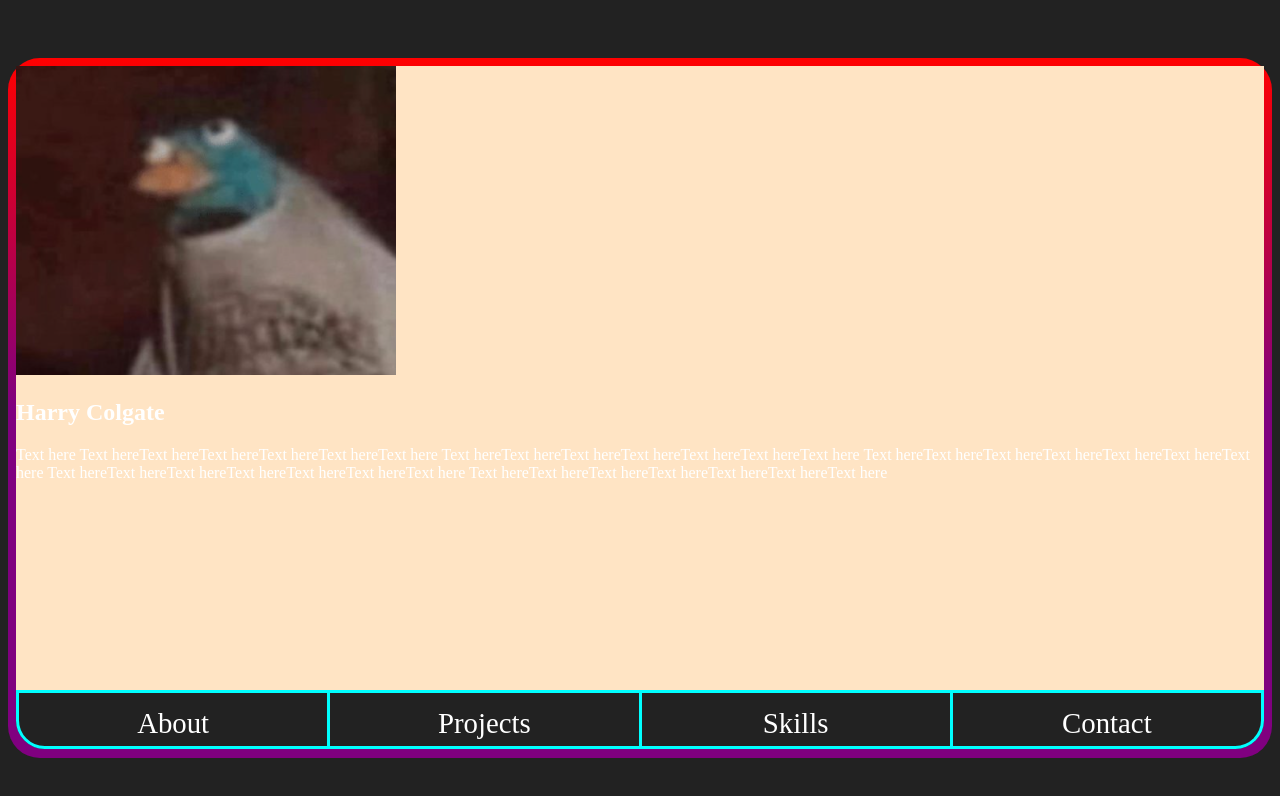
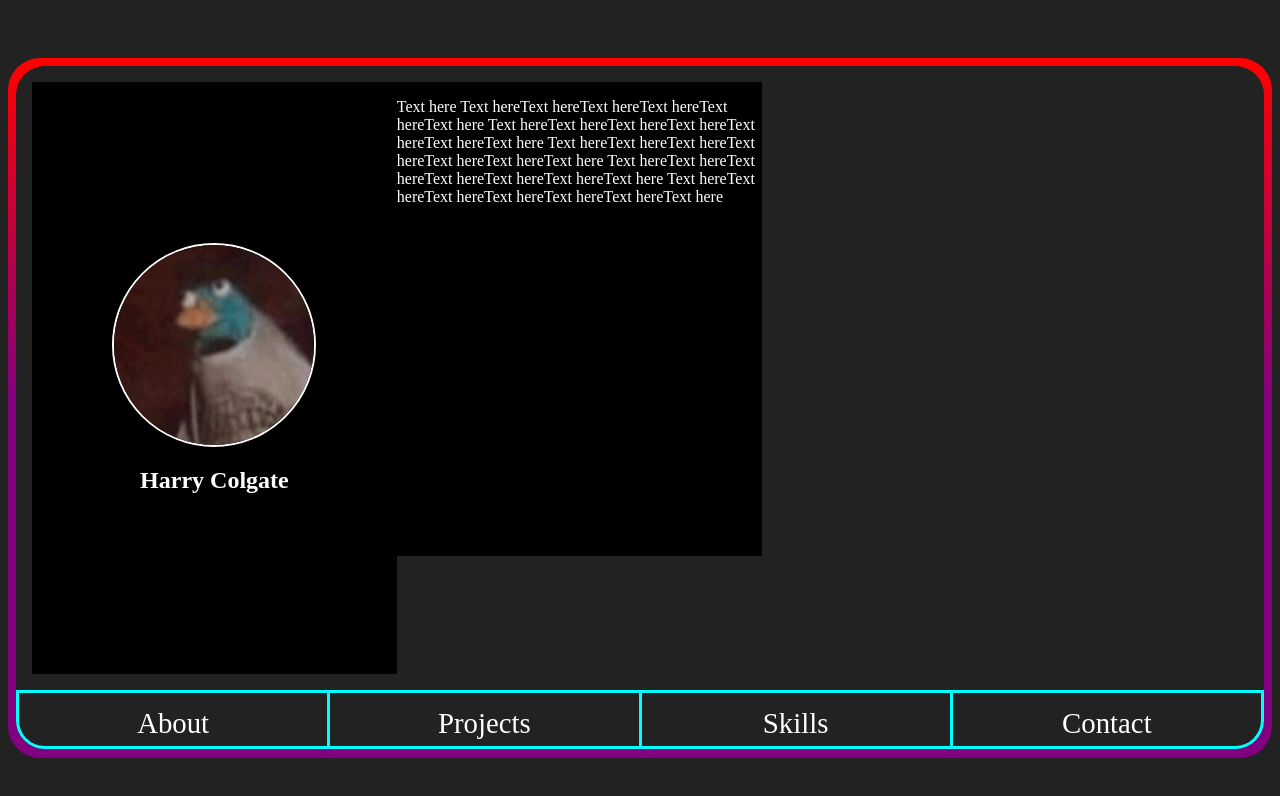
Before and after one commit to HarryColgate/HColgatePortfolio, a plain HTML site: page index.html in a window 1280 px wide. Drawn offline with Linux system fonts and the light colour scheme; a web font is replaced by a local one.

Commit message:
fix formatting of about section

```diff
--- a/resources/css/styles.css
+++ b/resources/css/styles.css
@@ -69,7 +69,32 @@ body {
 
 #aboutMe {
     width: 100%;
-    background-color: bisque;
+    padding: 1rem;
+    display: flex;
+    flex-direction: row;
+}
+
+#profile {
+    width: 30%;
+    display: flex;
+    flex-direction: column;
+    justify-content: center;
+    align-items: center;
+    height: 100%;
+    background-color: black;
+}
+
+#profile img {
+    width: 200px;
+    height: 200px;
+    border-radius: 100%;
+    border: white solid 2px;
+}
+
+#description {
+    width: 30%;
+    height: 80%;
+    background-color: black;
 }
 
 /*about me end end*/
--- a/resources/js/scripts.js
+++ b/resources/js/scripts.js
@@ -20,6 +20,7 @@ pageBody.onload = function() {
 
 aboutButton.onclick = function(){
     aboutSection.hidden = false;
+    aboutSection.style.display = 'flex';
     projectsSection.hidden = true;
     skillsSection.hidden = true;
     contactSection.hidden = true;
@@ -27,6 +28,7 @@ aboutButton.onclick = function(){
 
 projectsButton.onclick = function(){
     aboutSection.hidden = true;
+    aboutSection.style.display = 'none';
     projectsSection.hidden = false;
     skillsSection.hidden = true;
     contactSection.hidden = true;;
@@ -34,6 +36,7 @@ projectsButton.onclick = function(){
 
 skillsButton.onclick = function(){
     aboutSection.hidden = true;
+    aboutSection.style.display = 'none';
     projectsSection.hidden = true;
     skillsSection.hidden = false;
     contactSection.hidden = true;
@@ -41,6 +44,7 @@ skillsButton.onclick = function(){
 
 contactButton.onclick = function(){
     aboutSection.hidden = true;
+    aboutSection.style.display = 'none';
     projectsSection.hidden = true;
     skillsSection.hidden = true;
     contactSection.hidden = false;
```
